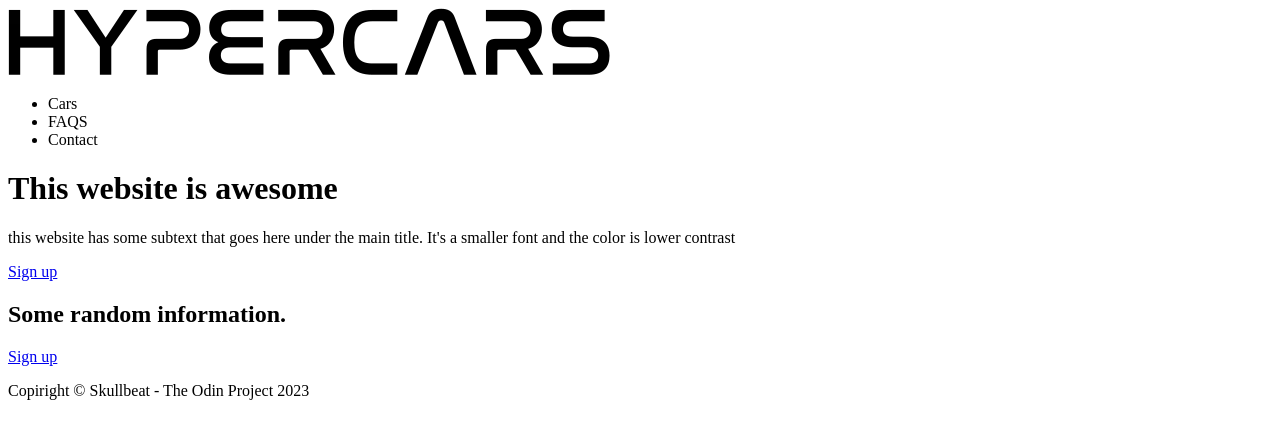
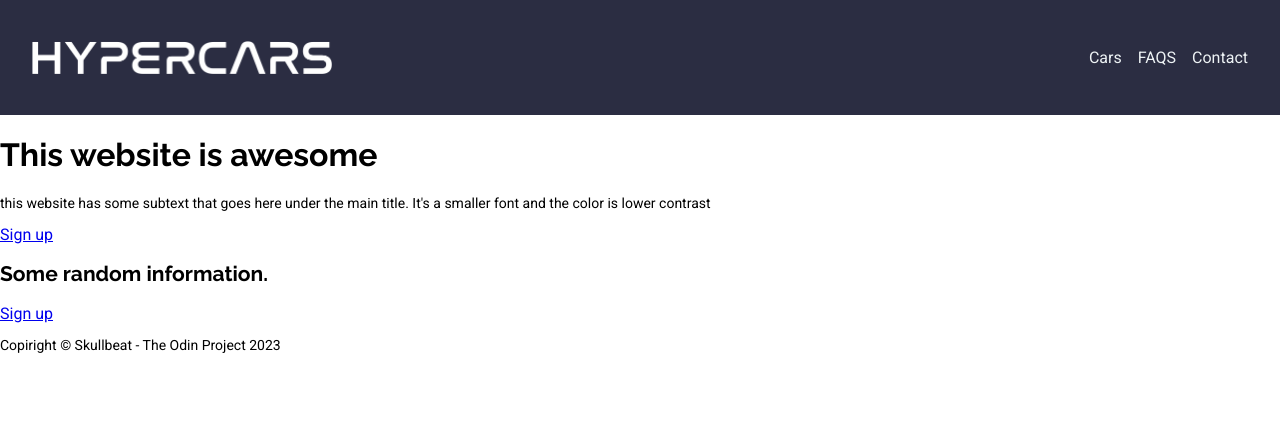
Before and after one commit to Skullbeat/odin-landing-page, a plain HTML site: page index.html in a window 1280 px wide. Drawn offline with Linux system fonts and the light colour scheme.

Commit message:
Header
Styling basic elements, texts and header and its elements (logo and main menu)

```diff
--- a/index.html
+++ b/index.html
@@ -8,11 +8,11 @@
 </head>
 <body>
     <header>
-        <img src="images/logo.webp" alt="Main logo">
+        <img src="images/logo-white.webp" alt="Main logo" class="logo">
         <ul class="main-menu">
-            <li>Cars</li>
-            <li>FAQS</li>
-            <li>Contact</li>
+            <li><a href="#" class="menu-link">Cars</a></li>
+            <li><a href="#" class="menu-link">FAQS</a></li>
+            <li><a href="#" class="menu-link">Contact</a></li>
         </ul>
     </header>
     <div class="banner">
--- a/styles.css
+++ b/styles.css
@@ -1,3 +1,68 @@
 @import url('https://fonts.googleapis.com/css2?family=Raleway:wght@300;400;700&family=Roboto:wght@300;400;700&display=swap');
 /*font-family: 'Raleway', sans-serif;
 font-family: 'Roboto', sans-serif;*/
+
+/* General */
+body {
+    padding: 0;
+    margin: 0;
+}
+
+/* Typography */
+* {
+    font-family: 'Roboto', sans-serif;
+}
+
+h1,
+h2,
+h3,
+h4,
+h5,
+h6,
+.title {
+    font-family: 'Raleway', sans-serif;
+    font-weight: 700;
+}
+
+h1 {
+    font-size: 32px;
+}
+
+h2 {
+    font-size: 21px;
+}
+
+p {
+    font-size: 14px;
+}
+
+/* Header */
+
+header {
+    padding: 2rem;
+    background-color: #2B2D42;
+    color: #EDF2F4;
+    display: flex;
+    justify-content: space-between;
+    align-items: center;
+}
+
+.logo {
+    max-width: 300px;
+}
+
+.main-menu {
+    list-style: none;
+    display: flex;
+    gap: 1rem;
+}
+
+.menu-link {
+    color: #EDF2F4;
+    text-decoration: none;
+    transition: all .5s ease;
+}
+
+.menu-link:hover {
+    color: #EF233C;
+}
```
